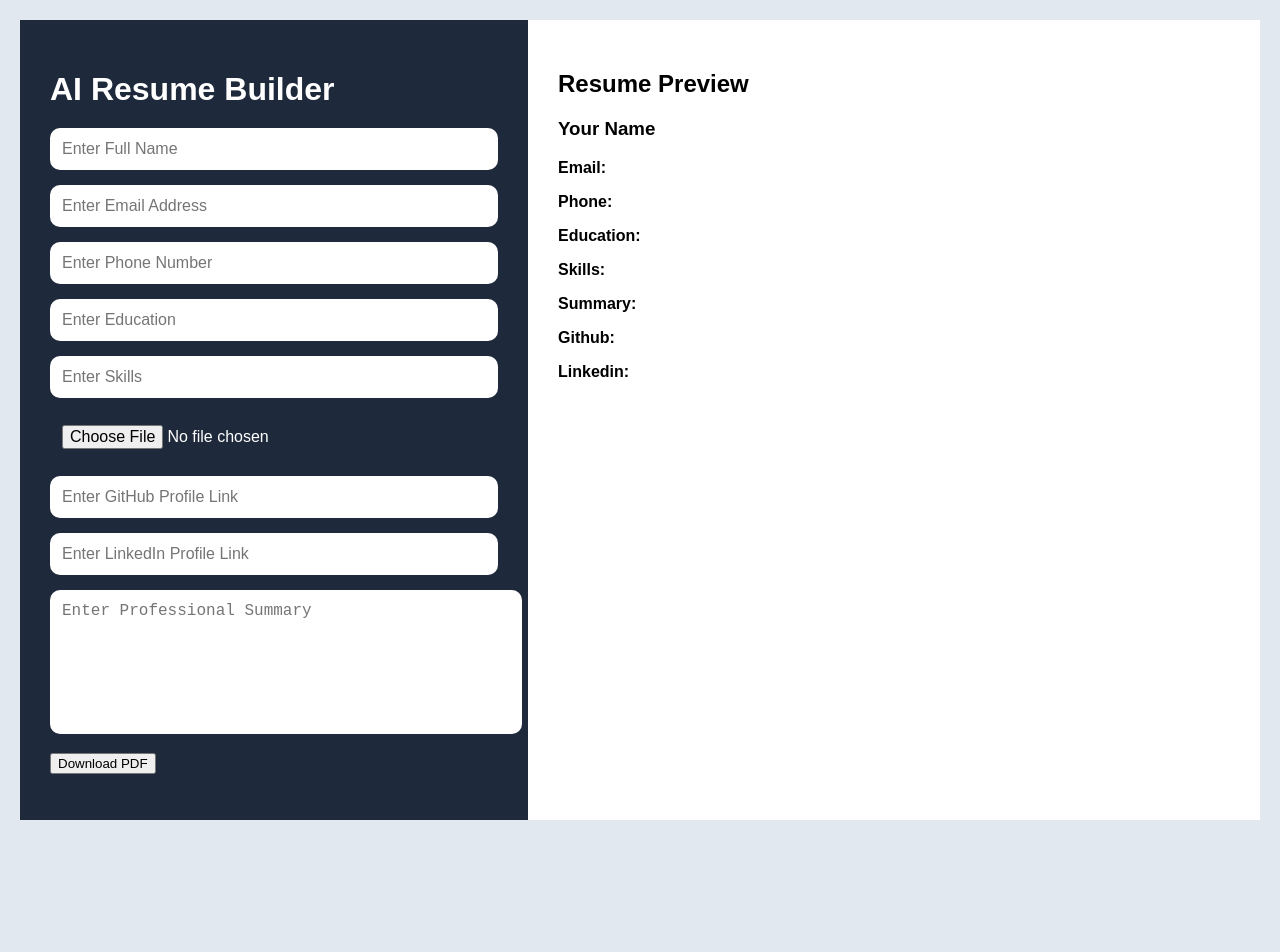
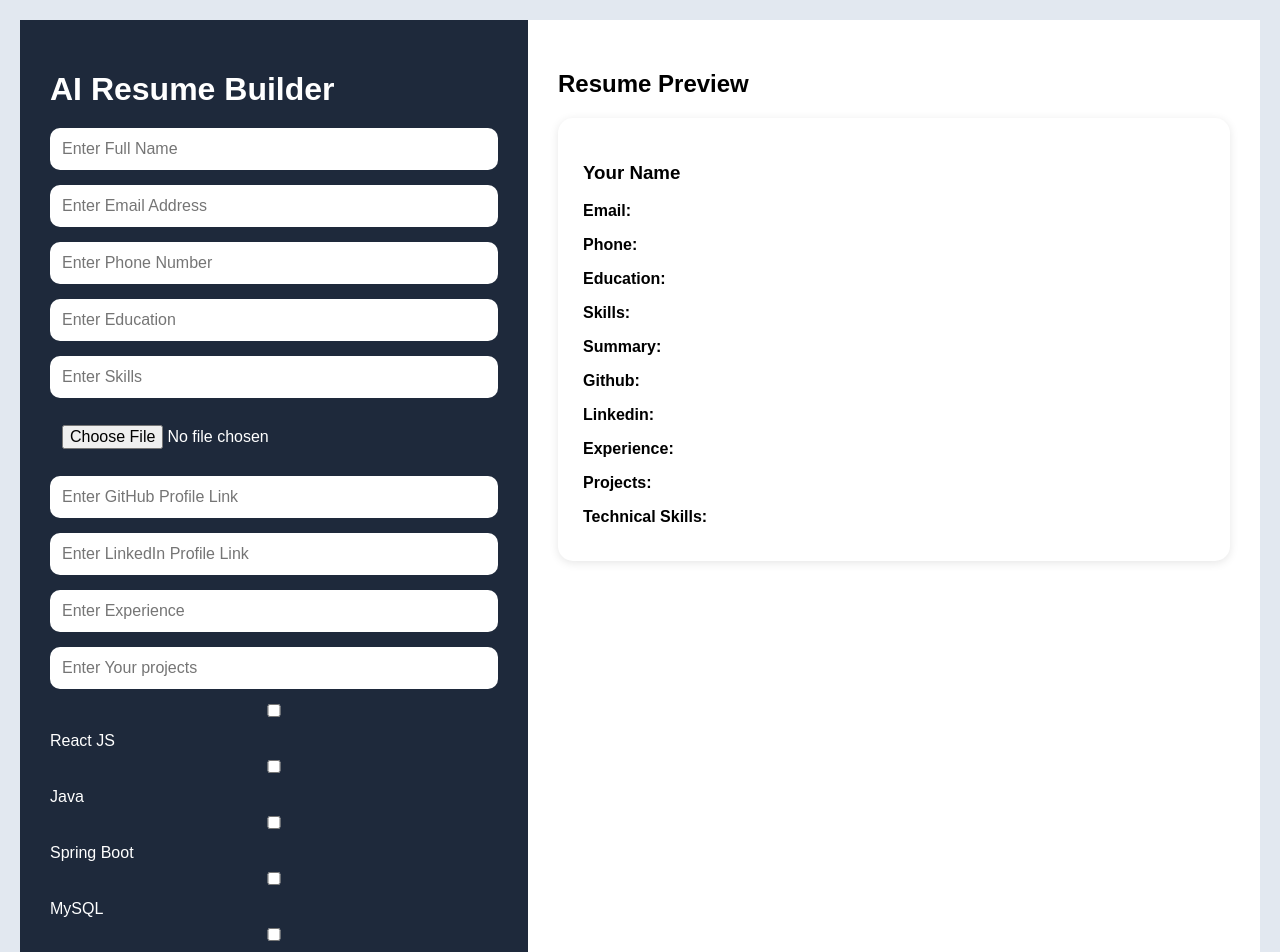
Before and after one commit to TharinduRUSL/ai-resume-builder, a React (Vite) app: page / in a window 1280 px wide. Shown: the top 952 px of the page. Before the commit the page ends 840 px from the top, so only its background shows below. Built offline with nearby package versions, Linux system fonts and the light colour scheme.

Commit message:
Add experience projects and technical skills

```diff
--- a/src/App.css
+++ b/src/App.css
@@ -64,3 +64,10 @@ textarea {
   margin: 0 auto 20px;
   border: 3px solid #1e3a8a;
 }
+
+.resume-card {
+  background: white;
+  padding: 25px;
+  border-radius: 15px;
+  box-shadow: 0px 2px 10px rgba(0,0,0,0.1);
+}
--- a/src/App.jsx
+++ b/src/App.jsx
@@ -12,19 +12,29 @@ function App() {
   const [photo, setPhoto] = useState(null);
   const [github, setGithub] = useState("");
   const [linkedin, setLinkedin ] = useState("");
+  const [experience,setExperience] = useState("");
+  const [projects, setProjects] = useState("");
+  const [technicalSkills, setTechnicalSkills] = useState([]);
+  const [otherSkill, setOtherSkill] = useState("");
   const downloadPDF = () => {
     const doc = new jsPDF();
     doc.setFontSize(20);
     doc.text("AI Resume Builder", 10, 10);
 
-    doc.text(`Name:${name}`,10,20);
-    doc.text(`Email: ${email}`, 10, 30);
-    doc.text(`Phone: ${phone}`, 10, 40);
-    doc.text(`Education: ${education}`, 10, 50);
-    doc.text(`Skills: ${skills}`, 10, 60);
-    doc.text(`Summary: ${summary}`, 10, 70);
-    doc.text(`GitHub: ${github}`, 10, 80);
-    doc.text(`LinkedIn: ${linkedin}`, 10, 90);
+    doc.text(`Name:${name}`,10,30);
+    doc.text(`Email: ${email}`, 10, 40);
+    doc.text(`Phone: ${phone}`, 10, 50);
+    doc.text(`Education: ${education}`, 10, 60);
+    doc.text(`Skills: ${skills}`, 10, 70);
+    doc.text(`Summary: ${summary}`, 10, 80);
+    doc.text(`GitHub: ${github}`, 10, 90);
+    doc.text(`LinkedIn: ${linkedin}`, 10, 100);
+    doc.text(`Experience: ${experience}`,10,110);
+    doc.text(`Projects: ${projects}`, 10, 120);
+    doc.text(
+       `Technical Skills: ${technicalSkills.join(", ")} ${otherSkill}`,
+       10,130
+    );
 
     doc.save("resume.pdf");
   };
@@ -76,6 +86,85 @@ function App() {
         <input type="text"
           placeholder="Enter LinkedIn Profile Link"
           onChange={(e) => setLinkedin(e.target.value)}/>
+
+        <input
+          type="text"
+          placeholder="Enter Experience"
+          onChange={(e) => setExperience(e.target.value)} />
+
+        <input
+        type="text"
+        placeholder="Enter Your projects"
+        onChange={(e) => setProjects(e.target.value)}
+         />
+
+         <label>
+          <input
+              type="checkbox"
+              onChange={(e) => {
+                if (e.target.checked) {
+                  setTechnicalSkills([...technicalSkills, "React JS"]);
+          }
+        }}
+      />
+           React JS
+         </label>
+
+         <label>
+          <input
+            type="checkbox"
+            onChange={(e) => {
+              if (e.target.checked) {
+                setTechnicalSkills([...technicalSkills, "Java"]);
+              }
+            }}
+          />
+            Java
+        </label>
+
+        <label>
+          <input
+            type="checkbox"
+            onChange={(e) => {
+              if (e.target.checked) {
+                setTechnicalSkills([...technicalSkills, "Spring Boot"]);
+              }
+            }}
+          />
+          Spring Boot
+        </label>
+
+        <label>
+            <input
+              type="checkbox"
+              onChange={(e) => {
+                if (e.target.checked) {
+                  setTechnicalSkills([...technicalSkills, "MySQL"]);
+                }
+              }}
+            />
+            MySQL
+        </label>
+
+        <label>
+          <input
+            type="checkbox"
+            onChange={(e) => {
+              if (e.target.checked) {
+                setTechnicalSkills([...technicalSkills, "Git & GitHub"]);
+              }
+            }}
+          />
+          Git & GitHub
+        </label>
+
+        <input
+          type="text"
+          placeholder="Other Skill"
+          onChange={(e) => setOtherSkill(e.target.value)}
+        />
+
+
 
         <textarea
           placeholder="Enter Professional Summary"
@@ -133,6 +222,20 @@ function App() {
             <strong>Linkedin:</strong>{linkedin}
           </p>
 
+          <p>
+            <strong>Experience:</strong>{experience}
+          </p>
+
+          <p>
+            <strong>Projects:</strong>{projects}
+          </p>
+
+          <p>
+            <strong>Technical Skills:</strong>{" "}
+            {technicalSkills.join(", ")}
+            {otherSkill && `,${otherSkill}`}
+          </p>
+
         </div>
       </div>
     </div>
```
